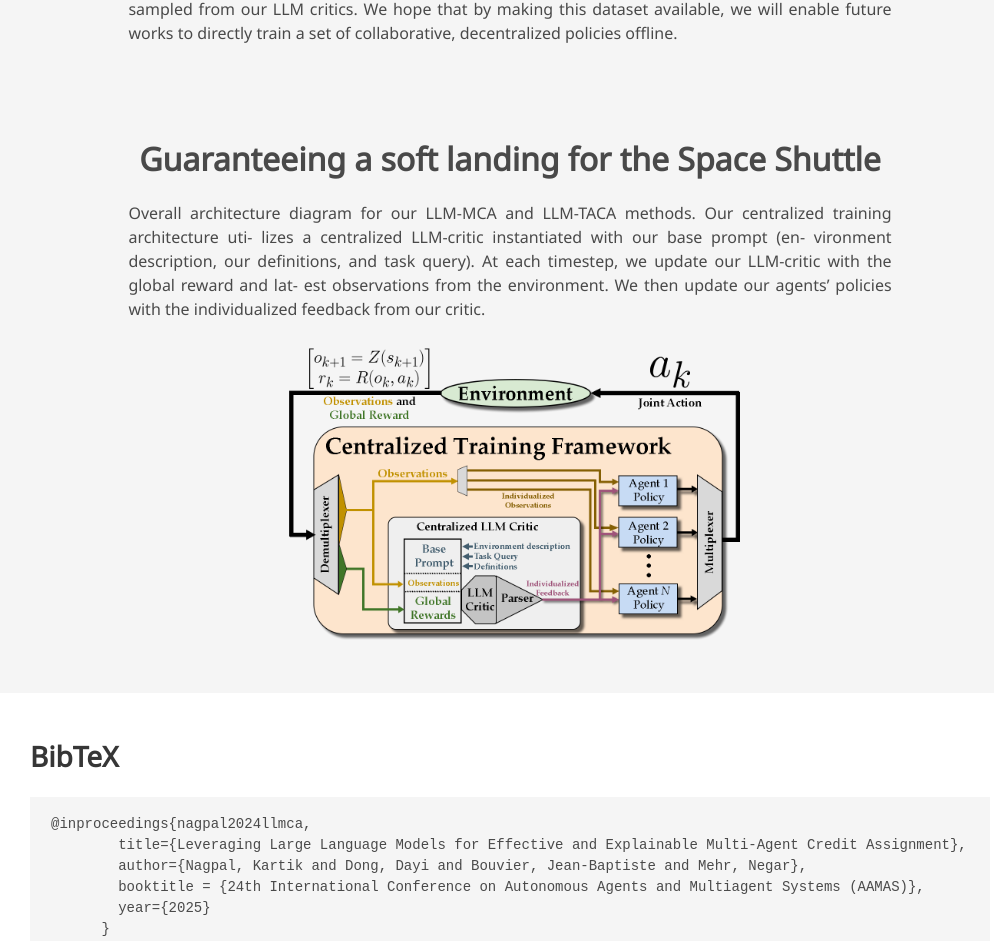
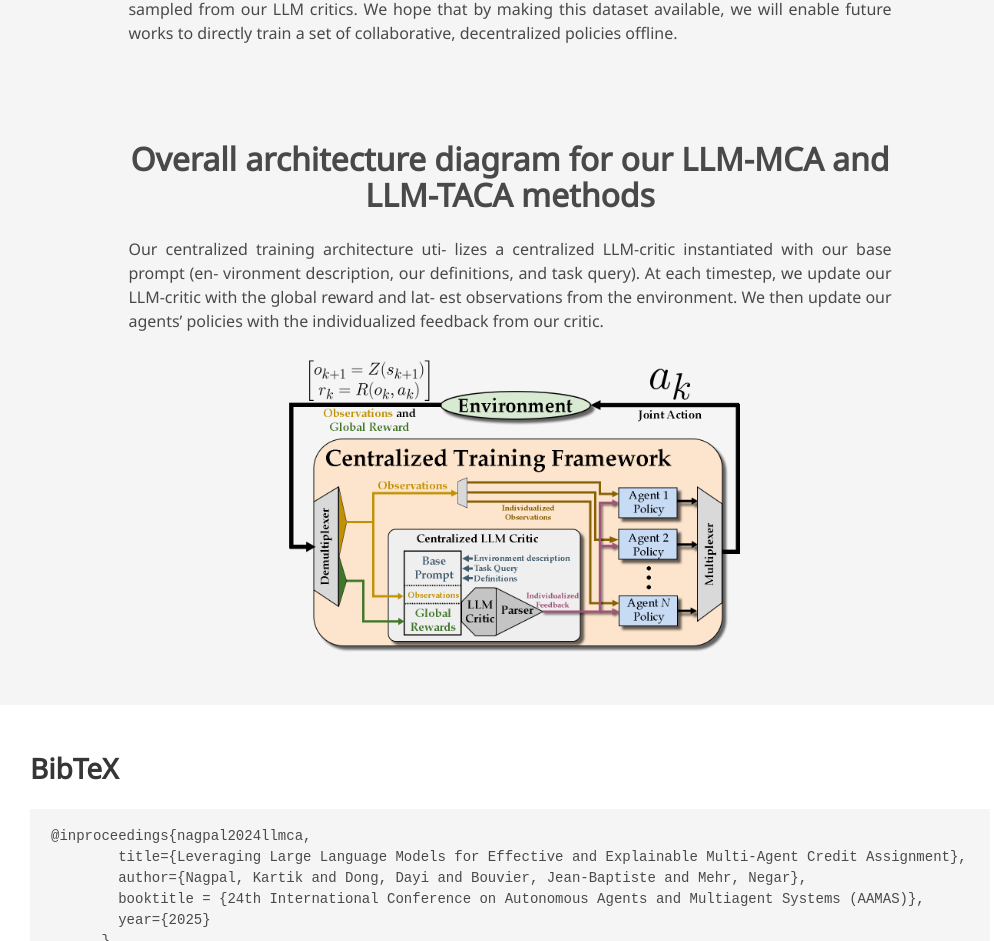
Before and after one commit to labicon/LLM-MCA, a plain HTML site: page docs/index.html in a window 1280 px wide. Shown: the part 1013-1954 px from the top of the page, without its empty margins (130-1124 px from the left). Drawn offline with nearby package versions, Linux system fonts and the light colour scheme; some packages are replaced by stand-ins of ours; some icons are missing; a web font is replaced by a local one.

Commit message:
small fixes to text

```diff
--- a/docs/index.html
+++ b/docs/index.html
@@ -244,11 +244,10 @@
     <div class="container is-max-desktop">
       <div class="columns is-centered has-text-centered">
         <div class="column is-four-fifths">
-          <h2 class="title">Guaranteeing a soft landing for the Space Shuttle</h2>
+          <h2 class="title">Overall architecture diagram for our LLM-MCA and LLM-TACA methods</h2>
           <div class="content has-text-justified">
             <p>
-              Overall architecture diagram for our LLM-MCA and
-              LLM-TACA methods. Our centralized training architecture uti-
+              Our centralized training architecture uti-
               lizes a centralized LLM-critic instantiated with our base prompt (en-
               vironment description, our definitions, and task query). At each
               timestep, we update our LLM-critic with the global reward and lat-
```
